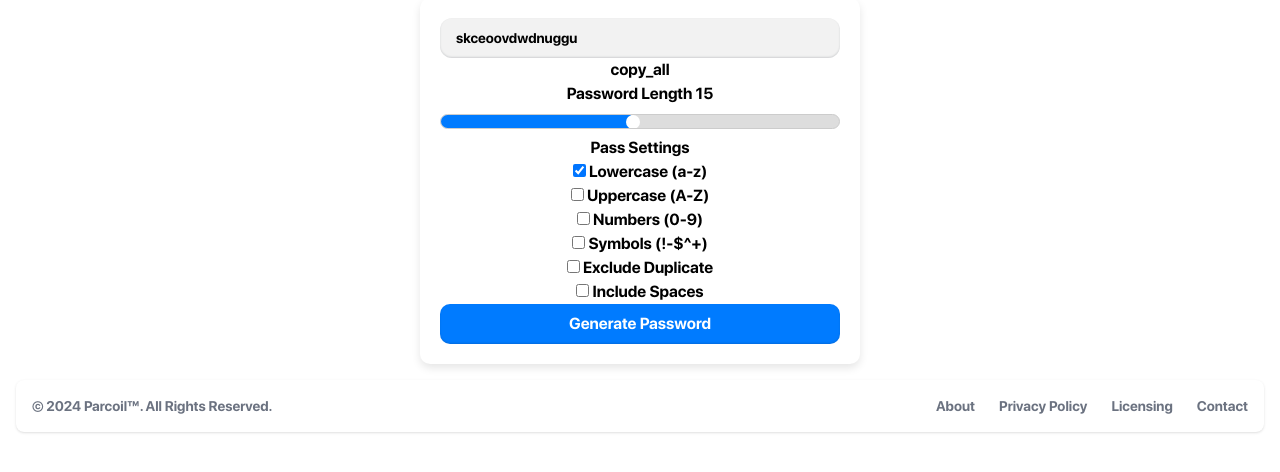
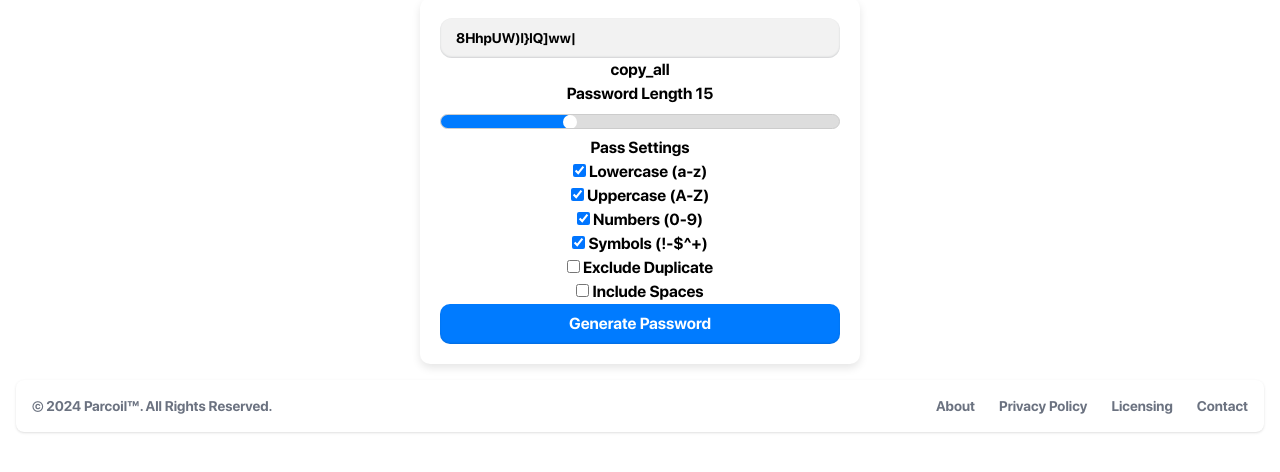
Before and after one commit to Parcoil/Parcoil, an Astro site: page /tools/password in a window 1280 px wide. Shown: the part 74-546 px from the top of the page. Built offline with nearby package versions, Linux system fonts and the light colour scheme; Astro itself is replaced by a stand-in of ours; some icons are missing.

Commit message:
Update password.astro

```diff
--- a/src/pages/tools/password.astro
+++ b/src/pages/tools/password.astro
@@ -18,7 +18,7 @@ const { title } = Astro.props;
                 <label class="title">Password Length</label>
                 <span></span>
             </div>
-            <input type="range" min="1" max="30" value="15" step="1" class="w-full mt-2">
+            <input type="range" min="1" max="45" value="15" step="1" class="w-full mt-2">
         </div>
 
         <div class="pass-settings">
@@ -29,15 +29,15 @@ const { title } = Astro.props;
                     <label for="lowercase">Lowercase (a-z)</label>
                 </li>
                 <li class="option">
-                    <input type="checkbox" id="uppercase">
+                    <input type="checkbox" id="uppercase" checked>
                     <label for="uppercase">Uppercase (A-Z)</label>
                 </li>
                 <li class="option">
-                    <input type="checkbox" id="numbers">
+                    <input type="checkbox" id="numbers" checked>
                     <label for="numbers">Numbers (0-9)</label>
                 </li>
                 <li class="option">
-                    <input type="checkbox" id="symbols">
+                    <input type="checkbox" id="symbols"checked>
                     <label for="symbols">Symbols (!-$^+)</label>
                 </li>
                 <li class="option">
```
